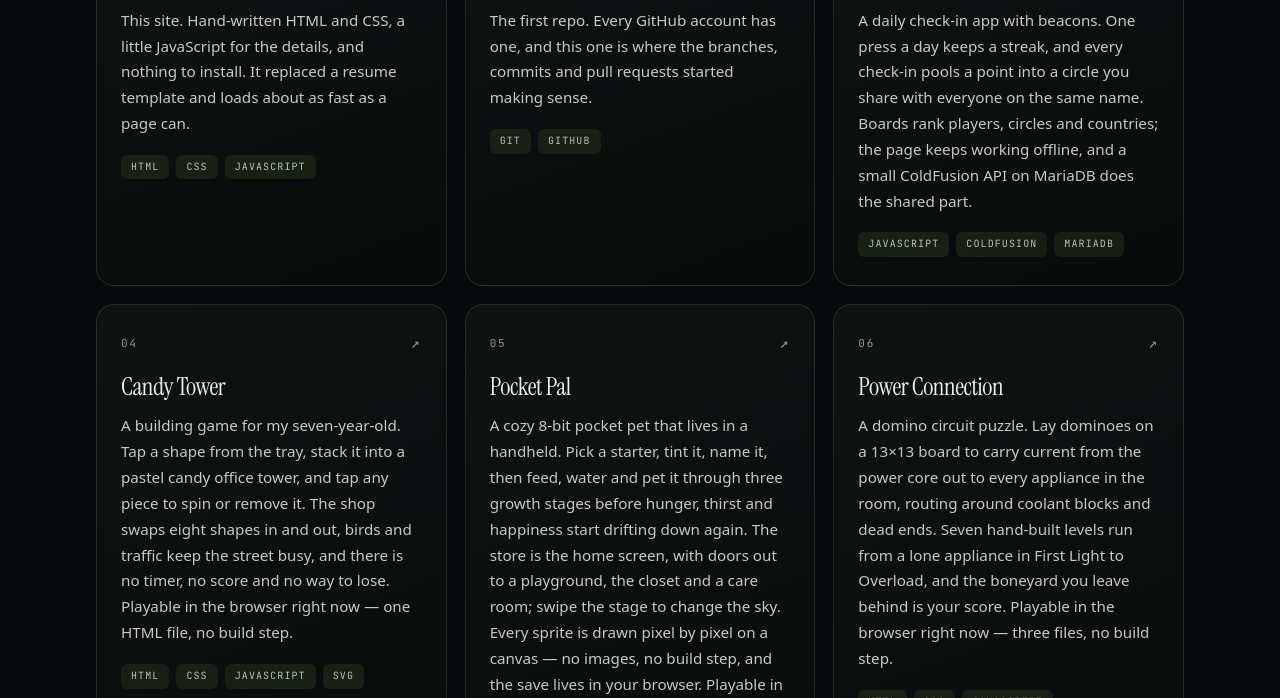
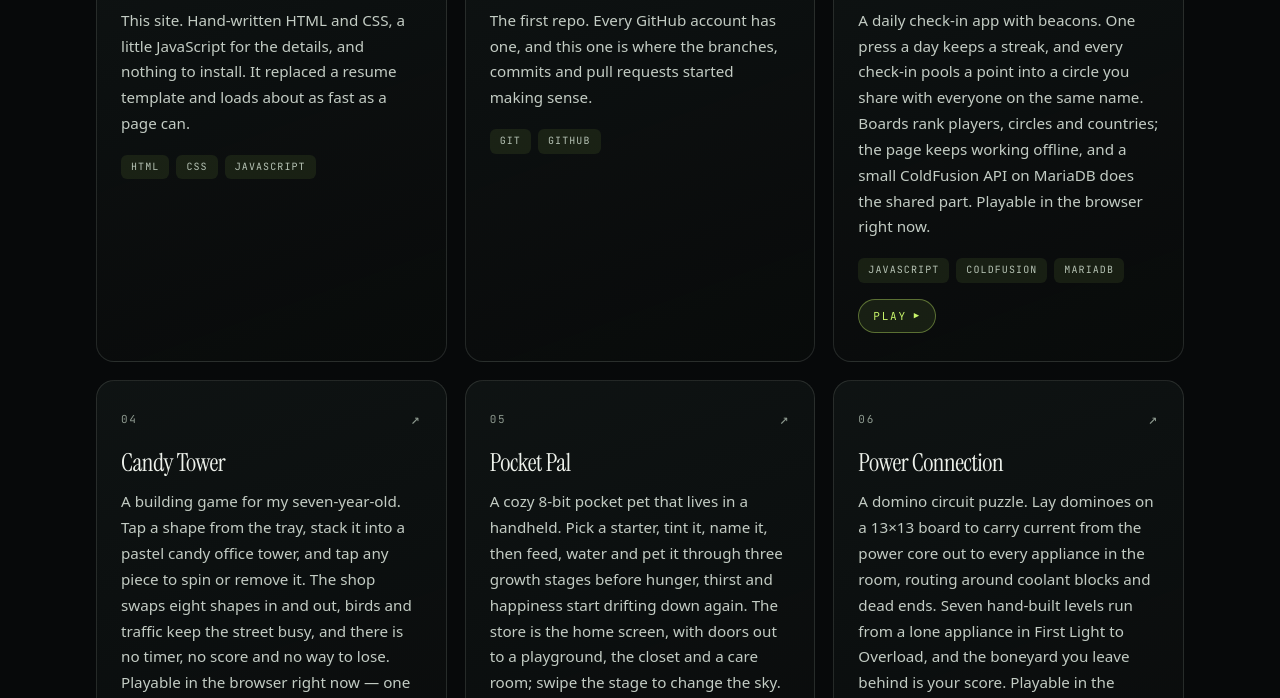
Before and after one commit to powella/powella.github.io, a plain HTML site: page index.html in a window 1280 px wide. Shown: the part 2265-2963 px from the top of the page. Drawn offline with Linux system fonts and the light colour scheme.

Commit message:
Give the Daily card a play link to the live check-in app
Card 03 now uses the same two-link shape as cards 04-06, so the title opens the repo and the pill opens andrewmaricel.com/apps/checkin.

```diff
--- a/index.html
+++ b/index.html
@@ -153,17 +153,20 @@
               </ul>
             </a>
 
-            <a class="card" href="https://github.com/powella/daily-checkin" target="_blank" rel="noreferrer" data-reveal style="--d:220ms">
+            <div class="card" data-reveal style="--d:220ms">
               <div class="card__top">
                 <span class="card__no">03</span>
                 <span class="card__arrow" aria-hidden="true">↗</span>
               </div>
-              <h3>Daily</h3>
-              <p>A daily check-in app with beacons. One press a day keeps a streak, and every check-in pools a point into a circle you share with everyone on the same name. Boards rank players, circles and countries; the page keeps working offline, and a small ColdFusion API on MariaDB does the shared part.</p>
+              <h3><a class="card__title" href="https://github.com/powella/daily-checkin" target="_blank" rel="noreferrer">Daily</a></h3>
+              <p>A daily check-in app with beacons. One press a day keeps a streak, and every check-in pools a point into a circle you share with everyone on the same name. Boards rank players, circles and countries; the page keeps working offline, and a small ColdFusion API on MariaDB does the shared part. Playable in the browser right now.</p>
               <ul class="tags">
                 <li>JavaScript</li><li>ColdFusion</li><li>MariaDB</li>
               </ul>
-            </a>
+              <div class="card__links">
+                <a class="card__play" href="https://andrewmaricel.com/apps/checkin/" target="_blank" rel="noreferrer">Play <span aria-hidden="true">▶</span></a>
+              </div>
+            </div>
 
             <div class="card" data-reveal style="--d:330ms">
               <div class="card__top">
```
